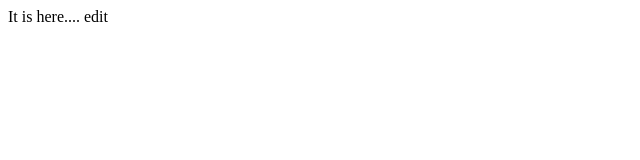
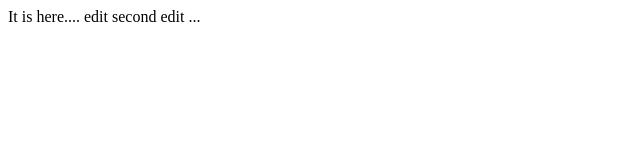
Before and after one commit to michaeljohndok/vscode-git-test, a plain HTML site: page index.html in a window 1280 px wide. Shown: the full height of the page, 0-640 px from the left. Drawn offline with Linux system fonts and the light colour scheme.

Commit message:
second edit..

```diff
--- a/index.html
+++ b/index.html
@@ -1,4 +1,6 @@
 <html>
     It is here....
     edit
+
+    second edit ...
 </html>
```
